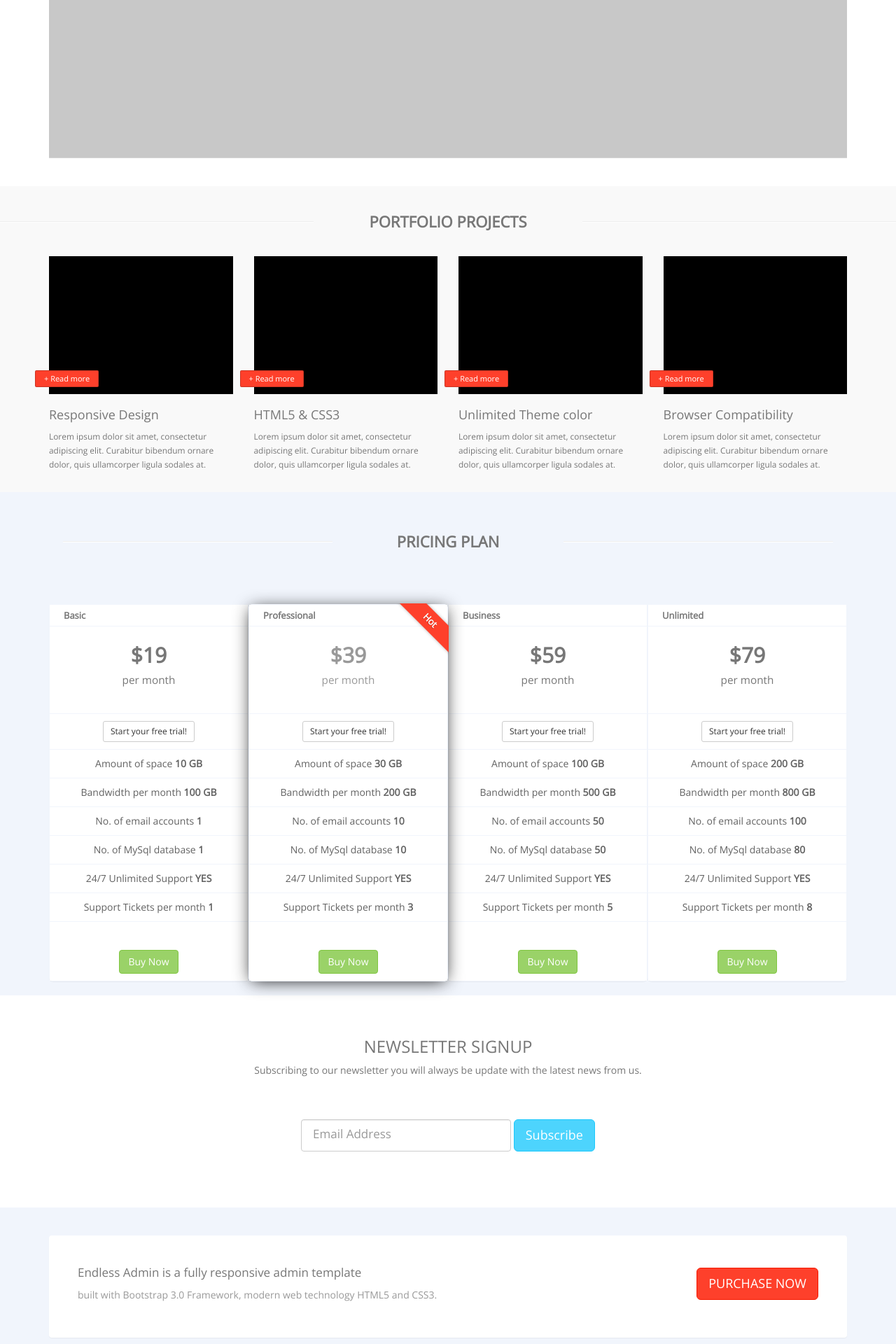
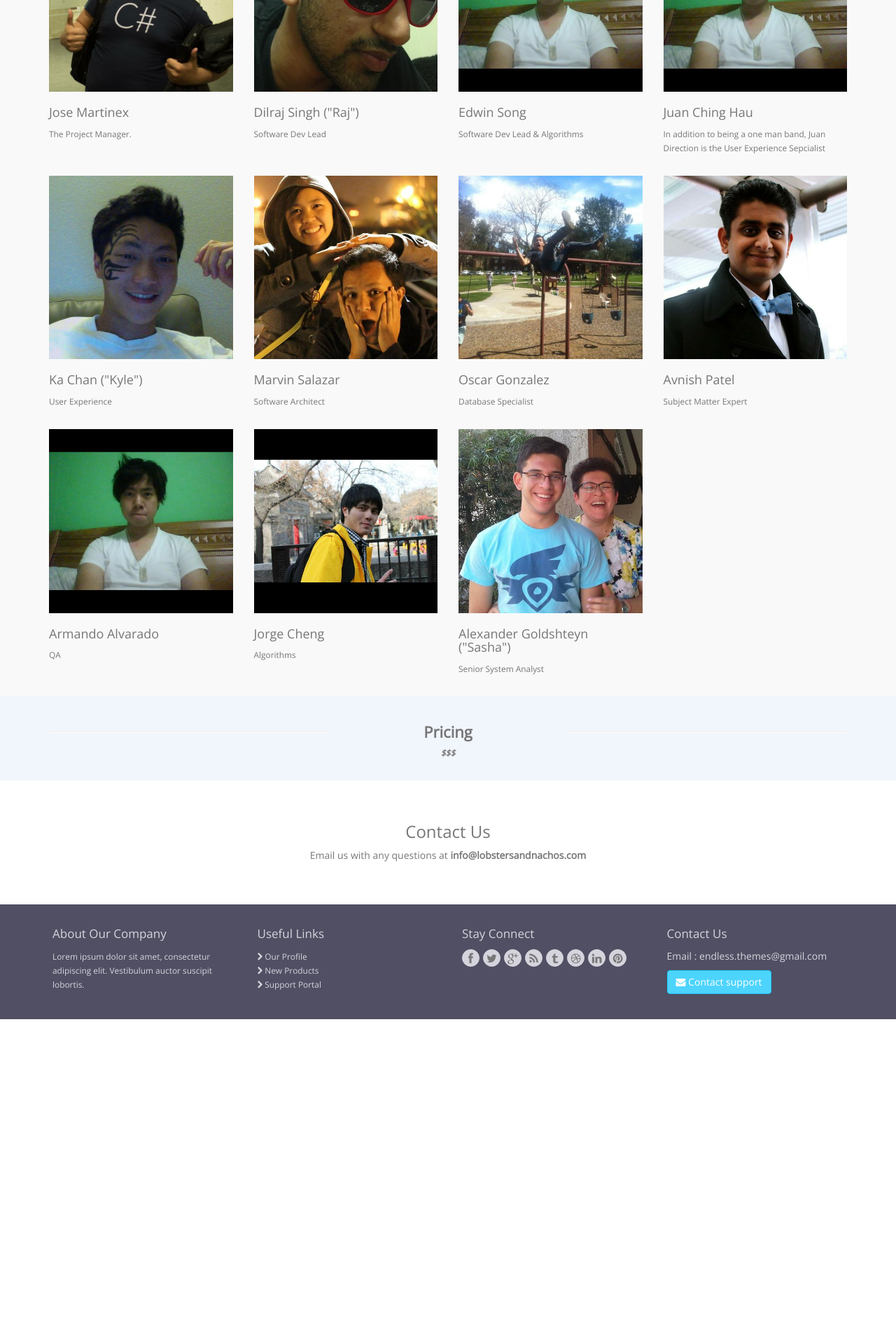
Before and after one commit to martinezjose/web-cse110-selfie, a Django app: template lobsternachos/lobsternachos/templates/lobsternachos/home/landing.html in a window 1280 px wide. Shown: the part 1960-3880 px from the top of the page at 70% size. After the commit the page ends 3416 px from the top, so only its background shows below. Run offline with Django 3.2, Linux system fonts and the light colour scheme; the template is opened without the code that fills it, so the values that code supplies are empty; some libraries are stand-ins or nearby versions.

Commit message:
made changes to ladning page, still needs polish

```diff
--- a/lobsternachos/lobsternachos/templates/lobsternachos/home/landing.html
+++ b/lobsternachos/lobsternachos/templates/lobsternachos/home/landing.html
@@ -2,7 +2,7 @@
 <html lang="en">
   <head>
     <meta charset="utf-8">
-    <title>Endless Admin</title>
+    <title>Lobsters and Nachos</title>
     <meta name="viewport" content="width=device-width, initial-scale=1.0">
     <meta name="description" content="">
     <meta name="author" content="">
@@ -36,7 +36,7 @@
 						<span class="icon-bar"></span>
 						<span class="icon-bar"></span>
 					</button>
-					<a href="#" class="navbar-brand"><span class="text-danger">Endless</span> Admin</a>
+					<a href="#" class="navbar-brand"><span class="text-danger">Lobsters and</span> Nachos</a>
 				</div>
 				<nav class="collapse navbar-collapse bs-navbar-collapse" role="navigation">
 					<ul class="nav navbar-nav navbar-right">
@@ -47,7 +47,7 @@
 							<a href="#feature" class="top-link">Features</a>
 						</li>
 						<li>
-							<a href="#portfolio" class="top-link">Portfolio</a>
+							<a href="#portfolio" class="top-link">Team</a>
 						</li>
 						<li>
 							<a href="#pricing" class="top-link">Pricing</a>
@@ -123,7 +123,7 @@
 					<span class="m-right-sm">ENDLESS ADMIN IS A BEAUTIFUL, POWERFUL TEMPLATE WITH CLEAN DESIGN</span>
 					<div class="inline-block m-top-sm">
 						<a href="#" class="btn btn-success btn-lg m-bottom-sm"><i class="fa fa-tag"></i> PURCHASE NOW</a>
-						<a href="index.html" class="btn btn-danger btn-lg m-bottom-sm fadeInRightLarge animation-delay2">LIVE PREVIEW <i class="fa fa-arrow-right"></i></a>
+
 					</div>
 				</div>
 			</div>
@@ -133,31 +133,37 @@
 					<div class="row">
 						<div class="col-sm-4 content-padding">
 							<div class="feature-icon text-center ">
-								<i class="fa fa-bold fa-4x"></i>
+								<i class="fa fa-magic fa-4x"></i>
 							</div>
 							<div class="text-center font-lg">
-								<h3>Bootstrap 3</h3>
+								<h3>Interactive</h3>
 							</div>
-							<p>Lorem ipsum dolor sit amet, consectetur adipiscing elit. Vestibulum auctor suscipit lobortis. Sed quis ipsum risus. Mauris vitae justo non felis pulvinar rhoncus. In quis massa ut risus sagittis luctus.</p>
+							<p>Imagine if a menu could talk back to you. One that could recommend
+                            items that go well together. Well, this menu can!</p>
 						</div><!-- /.col -->
-						<div class="col-sm-4 content-padding">
-							<div class="feature-icon text-center">
-								<i class="fa fa-html5 fa-4x"></i>
-							</div>
-							<div class="text-center font-lg">
-								<h3>HTML5 & CSS3</h3>
-							</div>
-							<p>Lorem ipsum dolor sit amet, consectetur adipiscing elit. Vestibulum auctor suscipit lobortis. Sed quis ipsum risus. Mauris vitae justo non felis pulvinar rhoncus. In quis massa ut risus sagittis luctus.</p>
-						</div><!-- /.col -->
+
 						<div class="col-sm-4 content-padding">
 							<div class="feature-icon text-center">
 								<i class="fa fa-tag fa-4x"></i>
 							</div>
 							<div class="text-center font-lg">
-								<h3>Flat Design</h3>
+								<h3>Numbers!</h3>
 							</div>
-							<p>Lorem ipsum dolor sit amet, consectetur adipiscing elit. Vestibulum auctor suscipit lobortis. Sed quis ipsum risus. Mauris vitae justo non felis pulvinar rhoncus. In quis massa ut risus sagittis luctus.</p>
+							<p>Easily keep track of statistics of sales, customers, etc.</p>
 						</div><!-- /.col -->
+
+                        <div class="col-sm-4 content-padding">
+							<div class="feature-icon text-center">
+								<i class="fa fa-tablet fa-4x"></i>
+							</div>
+							<div class="text-center font-lg">
+								<h3>Flexible</h3>
+							</div>
+							<p>Need to make a change? No problem. Simply use the web application
+                            to edit, add, or remove any item category, and speical. No
+                            hasty reprints necessary!</p>
+						</div><!-- /.col -->
+
 					</div><!-- /.row -->
 				</div>
 			</div>
@@ -165,32 +171,36 @@
 			<div class="padding-md">
 				<div class="container">
 					<div class="row">
-						<div class="col-sm-4 content-padding">
-							<div class="feature-icon text-center">
-								<i class="fa fa-tablet fa-4x"></i>
-							</div>
-							<div class="text-center font-lg">
-								<h3>Responsive Design</h3>
-							</div>
-							<p>Lorem ipsum dolor sit amet, consectetur adipiscing elit. Vestibulum auctor suscipit lobortis. Sed quis ipsum risus. Mauris vitae justo non felis pulvinar rhoncus. In quis massa ut risus sagittis luctus.</p>
-						</div><!-- /.col -->
+
 						<div class="col-sm-4 content-padding">
 							<div class="feature-icon text-center">
 								<i class="fa fa-magic fa-4x"></i>
 							</div>
 							<div class="text-center font-lg">
-								<h3>Lightweight</h3>
+								<h3>Modern</h3>
 							</div>
-							<p>Lorem ipsum dolor sit amet, consectetur adipiscing elit. Vestibulum auctor suscipit lobortis. Sed quis ipsum risus. Mauris vitae justo non felis pulvinar rhoncus. In quis massa ut risus sagittis luctus.</p>
+							<p>Show and impress you're customers with a unique experience,
+                                one they can not find at no other restaurant.</p>
 						</div><!-- /.col -->
 						<div class="col-sm-4 content-padding">
 							<div class="feature-icon text-center">
 								<i class="fa fa-check fa-4x"></i>
 							</div>
 							<div class="text-center font-lg">
-								<h3>Browser Compatibility</h3>
+								<h3>Made for you!</h3>
 							</div>
-							<p>Lorem ipsum dolor sit amet, consectetur adipiscing elit. Vestibulum auctor suscipit lobortis. Sed quis ipsum risus. Mauris vitae justo non felis pulvinar rhoncus. In quis massa ut risus sagittis luctus.</p>
+							<p>We will work with you to make the best experience for you're
+                            restuarant.</p>
+						</div><!-- /.col -->
+
+                        <div class="col-sm-4 content-padding">
+							<div class="feature-icon text-center">
+								<i class="fa fa-check fa-4x"></i>
+							</div>
+							<div class="text-center font-lg">
+								<h3>Need one more!</h3>
+							</div>
+							<p>YOLO</p>
 						</div><!-- /.col -->
 					</div><!-- /.row -->
 				</div>
@@ -207,8 +217,6 @@
 					<a href="#" class="btn btn-lg btn-success animated-element fadeInUp no-animation">PURCHASE NOW</a>
 					<hr/>
 
-					<img src="/static/img/screenshot.jpg" alt="" class="fadeInRightLarge no-animation animated-element m-top-md animation-delay1">
-
 				</div>
 			</div>
 
@@ -216,8 +224,9 @@
 				<div class="section-header">
 					<hr class="left visible-lg">
 					<span>
-						PORTFOLIO PROJECTS
+						Meet the Team
 					</span>
+                    <small><i>Més que un equipo</i></small>
 					<hr class="right visible-lg">
 				</div>
 
@@ -227,15 +236,15 @@
 							<div class="detail fadeInUp animated-element no-animation">
 								<a href="#" class="hoverBorder">
 									<span class="hoverBorderWrapper">
-										<img src="/static/img/gallery2.jpg" alt="portfolio">
-										<span class="hoverBorderInner"></span>
-										<span class="readMore">+ Read more</span>
+										<img src="/static/img/jose.jpg" alt="portfolio">
+										<!--<span class="hoverBorderInner"></span>
+                                        <span class="readMore">+ Read more</span>-->
 									</span>
 								</a>
 								<div class="seperator"></div>
 								<p>
-									<h4>Responsive Design</h4>
-									<small>Lorem ipsum dolor sit amet, consectetur adipiscing elit. Curabitur bibendum ornare dolor, quis ullamcorper ligula sodales at.</small>
+									<h4>Jose Martinex</h4>
+									<small>The Project Manager.</small>
 								<p>
 							</div><!--detail-->
 						</div><!--col-->
@@ -243,15 +252,15 @@
 							<div class="detail fadeInUp animated-element no-animation animation-delay2">
 								<a href="#" class="hoverBorder">
 									<span class="hoverBorderWrapper">
-										<img src="/static/img/gallery8.jpg" alt="portfolio">
-										<span class="hoverBorderInner"></span>
-										<span class="readMore">+ Read more</span>
+										<img src="/static/img/dilraj.jpg" alt="portfolio">
+										<!--<span class="hoverBorderInner"></span>
+                                        <span class="readMore">+ Read more</span>-->
 									</span>
 								</a>
 								<div class="seperator"></div>
 								<p>
-									<h4>HTML5 &amp; CSS3</h4>
-									<small>Lorem ipsum dolor sit amet, consectetur adipiscing elit. Curabitur bibendum ornare dolor, quis ullamcorper ligula sodales at.</small>
+									<h4>Dilraj Singh ("Raj")</h4>
+									<small>Software Dev Lead</small>
 								<p>
 							</div><!--detail-->
 						</div><!--col-->
@@ -259,205 +268,168 @@
 							<div class="detail fadeInUp animated-element no-animation animation-delay4">
 								<a href="#" class="hoverBorder">
 									<span class="hoverBorderWrapper">
-										<img src="/static/img/gallery12.jpg" alt="portfolio">
-										<span class="hoverBorderInner"></span>
-										<span class="readMore">+ Read more</span>
+										<img src="/static/img/edwin.jpg" alt="portfolio">
+										<!--<span class="hoverBorderInner"></span>
+                                        <span class="readMore">+ Read more</span>-->
 									</span>
 								</a>
 								<div class="seperator"></div>
 								<p>
-									<h4>Unlimited Theme color</h4>
-									<small>Lorem ipsum dolor sit amet, consectetur adipiscing elit. Curabitur bibendum ornare dolor, quis ullamcorper ligula sodales at.</small>
+									<h4>Edwin  Song</h4>
+									<small>Software Dev Lead &amp; Algorithms</small>
 								<p>
 							</div><!--detail-->
 						</div><!--col-->
+
 						<div class="col-sm-3">
 							<div class="detail fadeInUp animated-element no-animation animation-delay6">
 								<a href="#" class="hoverBorder">
 									<span class="hoverBorderWrapper">
-										<img src="/static/img/gallery14.jpg" alt="portfolio">
-										<span class="hoverBorderInner"></span>
-										<span class="readMore">+ Read more</span>
+										<img src="/static/img/edwin.jpg" alt="portfolio">
+										<!--<span class="hoverBorderInner"></span>
+                                        <span class="readMore">+ Read more</span>-->
 									</span>
 								</a>
 								<div class="seperator"></div>
 								<p>
-									<h4>Browser Compatibility</h4>
-									<small>Lorem ipsum dolor sit amet, consectetur adipiscing elit. Curabitur bibendum ornare dolor, quis ullamcorper ligula sodales at.</small>
+									<h4>Juan Ching Hau</h4>
+									<small>In addition to being a one man band, Juan Direction is the
+                                        User Experience Sepcialist</small>
 								<p>
 							</div><!--detail-->
 						</div><!--col-->
+
+						<div class="col-sm-3">
+							<div class="detail fadeInUp animated-element no-animation animation-delay6">
+								<a href="#" class="hoverBorder">
+									<span class="hoverBorderWrapper">
+										<img src="/static/img/kyle.jpg" alt="portfolio">
+									</span>
+								</a>
+								<div class="seperator"></div>
+								<p>
+									<h4>Ka Chan ("Kyle")</h4>
+									<small>User Experience</small>
+								<p>
+							</div><!--detail-->
+						</div><!--col-->
+
+                        <div class="col-sm-3">
+							<div class="detail fadeInUp animated-element no-animation animation-delay6">
+								<a href="#" class="hoverBorder">
+									<span class="hoverBorderWrapper">
+										<img src="/static/img/marvin.jpg" alt="portfolio">
+									</span>
+								</a>
+								<div class="seperator"></div>
+								<p>
+									<h4>Marvin Salazar</h4>
+									<small>Software Architect</small>
+								<p>
+							</div><!--detail-->
+						</div><!--col-->
+
+                        <div class="col-sm-3">
+							<div class="detail fadeInUp animated-element no-animation animation-delay6">
+								<a href="#" class="hoverBorder">
+									<span class="hoverBorderWrapper">
+										<img src="/static/img/oscar.jpg" alt="portfolio">
+									</span>
+								</a>
+								<div class="seperator"></div>
+								<p>
+									<h4>Oscar Gonzalez</h4>
+									<small>Database Specialist</small>
+								<p>
+							</div><!--detail-->
+						</div><!--col-->
+
+                        <div class="col-sm-3">
+							<div class="detail fadeInUp animated-element no-animation animation-delay6">
+								<a href="#" class="hoverBorder">
+									<span class="hoverBorderWrapper">
+										<img src="/static/img/avnish.jpg" alt="portfolio">
+									</span>
+								</a>
+								<div class="seperator"></div>
+								<p>
+									<h4>Avnish Patel</h4>
+									<small>Subject Matter Expert</small>
+								<p>
+							</div><!--detail-->
+						</div><!--col-->
+
+                        <div class="col-sm-3">
+							<div class="detail fadeInUp animated-element no-animation animation-delay6">
+								<a href="#" class="hoverBorder">
+									<span class="hoverBorderWrapper">
+										<img src="/static/img/edwin.jpg" alt="portfolio">
+									</span>
+								</a>
+								<div class="seperator"></div>
+								<p>
+									<h4>Armando Alvarado</h4>
+									<small>QA</small>
+								<p>
+							</div><!--detail-->
+						</div><!--col-->
+
+                        <div class="col-sm-3">
+							<div class="detail fadeInUp animated-element no-animation animation-delay6">
+								<a href="#" class="hoverBorder">
+									<span class="hoverBorderWrapper">
+										<img src="/static/img/jorge.jpg" alt="portfolio">
+									</span>
+								</a>
+								<div class="seperator"></div>
+								<p>
+									<h4>Jorge Cheng</h4>
+									<small>Algorithms</small>
+								<p>
+							</div><!--detail-->
+						</div><!--col-->
+
+                        <div class="col-sm-3">
+							<div class="detail fadeInUp animated-element no-animation animation-delay6">
+								<a href="#" class="hoverBorder">
+									<span class="hoverBorderWrapper">
+										<img src="/static/img/sasha.jpg" alt="portfolio">
+									</span>
+								</a>
+								<div class="seperator"></div>
+								<p>
+									<h4>Alexander Goldshteyn ("Sasha")</h4>
+									<small>Senior System Analyst</small>
+								<p>
+							</div><!--detail-->
+						</div><!--col-->
+
 					</div>
 				</div>
 			</div>
 
 			<div class="bg-light" id="pricing">
 				<div class="container">
-					<div class="padding-md">
-						<div class="section-header">
-							<hr class="left visible-lg">
-							<span>
-								PRICING PLAN
-							</span>
-							<hr class="right visible-lg">
-						</div>
-					</div><!-- /.padding -->
-
-					<div class="row row-merge">
-						<div class="col-md-3 col-sm-6">
-							<div class="pricing-widget fadeInUp animated-element no-animation">
-								<div class="pricing-head">
-									Basic
-								</div>
-								<div class="pricing-body">
-									<div class="pricing-cost">
-										<strong class="block">$19</strong>
-										<small>per month</small>
-									</div>
-									<ul class="pricing-list text-center">
-										<li><a class="btn btn-sm btn-default">Start your free trial!</a></li>
-										<li>Amount of space <strong>10 GB</strong></li>
-										<li>Bandwidth per month <strong>100 GB</strong></li>
-										<li>No. of email accounts <strong>1</strong></li>
-										<li>No. of MySql database <strong>1</strong></li>
-										<li>24/7 Unlimited Support <strong>YES</strong></li>
-										<li>Support Tickets per month <strong>1</strong></li>
-										<li class="text-center"><a href="#" class="btn btn-default btn-success">Buy Now</a></li>
-									</ul>
-								</div>
-							</div><!-- /pricing-widget -->
-						</div><!-- /.col -->
-						<div class="col-md-3 col-sm-6">
-							<div class="pricing-widget active fadeInUp animated-element no-animation animation-delay2">
-								<div class="ribbon-wrapper">
-									<div class="ribbon-inner shadow-pulse bg-danger">
-										Hot
-									</div>
-								</div>
-								<div class="pricing-head">
-									Professional
-								</div>
-								<div class="pricing-body">
-									<div class="pricing-cost">
-										<strong class="block"><span class="font-12">$</span>39</strong>
-										<small>per month</small>
-									</div>
-									<ul class="pricing-list text-center">
-										<li><a class="btn btn-sm btn-default">Start your free trial!</a></li>
-										<li>Amount of space <strong>30 GB</strong></li>
-										<li>Bandwidth per month <strong>200 GB</strong></li>
-										<li>No. of email accounts <strong>10</strong></li>
-										<li>No. of MySql database <strong>10</strong></li>
-										<li>24/7 Unlimited Support <strong>YES</strong></li>
-										<li>Support Tickets per month <strong>3</strong></li>
-										<li class="text-center"><a href="#" class="btn btn-default btn-success">Buy Now</a></li>
-									</ul>
-								</div>
-							</div><!-- /pricing-widget -->
-						</div><!-- /.col -->
-						<div class="col-md-3 col-sm-6">
-							<div class="pricing-widget fadeInUp animated-element no-animation animation-delay4">
-								<div class="pricing-head">
-									Business
-								</div>
-								<div class="pricing-body">
-									<div class="pricing-cost">
-										<strong class="block">$59</strong>
-										<small>per month</small>
-									</div>
-									<ul class="pricing-list text-center">
-										<li><a class="btn btn-sm btn-default">Start your free trial!</a></li>
-										<li>Amount of space <strong>100 GB</strong></li>
-										<li>Bandwidth per month <strong>500 GB</strong></li>
-										<li>No. of email accounts <strong>50</strong></li>
-										<li>No. of MySql database <strong>50</strong></li>
-										<li>24/7 Unlimited Support <strong>YES</strong></li>
-										<li>Support Tickets per month <strong>5</strong></li>
-										<li class="text-center"><a href="#" class="btn btn-default btn-success">Buy Now</a></li>
-									</ul>
-								</div>
-							</div><!-- /pricing-widget -->
-							<!--div class="pricing-widget fadeInUp animated-element no-animation animation-delay4">
-								<div class="pricing-head">
-									Business
-								</div>
-								<div class="pricing-body">
-									<div class="pricing-cost">
-										<strong class="block">$59</strong>
-										<small>per month</small>
-									</div>
-									<ul class="pricing-list text-center">
-										<li><a class="btn btn-sm btn-default">Start your free trial!</a></li>
-										<li>Amount of space <strong>100 GB</strong></li>
-										<li>Bandwidth per month <strong>500 GB</strong></li>
-										<li>No. of email accounts <strong>50</strong></li>
-										<li>No. of MySql database <strong>50</strong></li>
-										<li>24/7 Unlimited Support <strong>YES</strong></li>
-										<li>Support Tickets per month <strong>5</strong></li>
-										<li class="text-center"><a href="#" class="btn btn-default btn-success">Buy Now</a></li>
-									</ul>
-								</div>
-							</div><!-- /pricing-widget -->
-						</div><!-- /.col -->
-						<div class="col-md-3 col-sm-6">
-							<div class="pricing-widget fadeInUp animated-element no-animation animation-delay6">
-								<div class="pricing-head">
-									Unlimited
-								</div>
-								<div class="pricing-body">
-									<div class="pricing-cost">
-										<strong class="block">$79</strong>
-										<small>per month</small>
-									</div>
-									<ul class="pricing-list text-center">
-										<li><a class="btn btn-sm btn-default">Start your free trial!</a></li>
-										<li>Amount of space <strong>200 GB</strong></li>
-										<li>Bandwidth per month <strong>800 GB</strong></li>
-										<li>No. of email accounts <strong>100</strong></li>
-										<li>No. of MySql database <strong>80</strong></li>
-										<li>24/7 Unlimited Support <strong>YES</strong></li>
-										<li>Support Tickets per month <strong>8</strong></li>
-										<li class="text-center"><a href="#" class="btn btn-default btn-success">Buy Now</a></li>
-									</ul>
-								</div>
-							</div><!-- /pricing-widget -->
-						</div><!-- /.col -->
-					</div><!-- /.row -->
-				</div><!-- /.container -->
+                    <div class="section-header">
+					   <hr class="left visible-lg">
+					       <span>Pricing</span>
+                            <small><i>$$$</i></small>
+					   <hr class="right visible-lg">
+				    </div>				</div><!-- /.container -->
 			</div><!-- /pricing -->
 
 			<div class="bg-white">
 				<div class="text-center content-padding" id="contact">
 					<div class="container">
-						<h3>NEWSLETTER SIGNUP</h3>
-						<p class="m-bottom-md">Subscribing to our newsletter you will always be update with the latest news from us.</p>
-
-						<form class="form-inline content-padding">
-							<div class="form-group">
-								<label class="sr-only">Email address</label>
-								<input type="text" class="form-control input-lg" placeholder="Email Address" id="newsletter">
-							</div>
-							<a href="#" class="btn btn-lg btn-info">Subscribe</a>
-						</form>
+						<h3>Contact Us</h3>
+						<p class="m-bottom-md">Email us with any questions at
+                            <b>info@lobstersandnachos.com</b></p>
 					</div>
 				</div>
 			</div>
 
 
 
-			<div class="content-padding bg-light">
-				<div class="container">
-					<div class="panel">
-						<div class="panel-body content-padding">
-							<div class="pull-left">
-								<p class="font-lg">Endless Admin is a fully responsive admin template</p>
-								<p class="text-muted">built with Bootstrap 3.0 Framework, modern web technology HTML5 and CSS3.</p>
-							</div>
-							<a href="#" class="btn btn-lg btn-danger pull-right m-top-xs fadeInLeftLarge no-animation animated-element animation-delay1">PURCHASE NOW</a>
-						</div>
-					</div>
-				</div>
-			</div>
 		</div><!-- /landing-content -->
 
 		<footer>
```
Also changed, not shown: lobsternachos/static/img/armando.jpg (added), lobsternachos/static/img/avnish.jpg (added), lobsternachos/static/img/dilraj.jpg (added), lobsternachos/static/img/edwin.jpg (added), lobsternachos/static/img/jorge.jpg (added), lobsternachos/static/img/jose.jpg (added), lobsternachos/static/img/kyle.jpg (added), lobsternachos/static/img/marvin.jpg (added), lobsternachos/static/img/oscar.jpg (added), lobsternachos/static/img/sasha.jpg (added).
